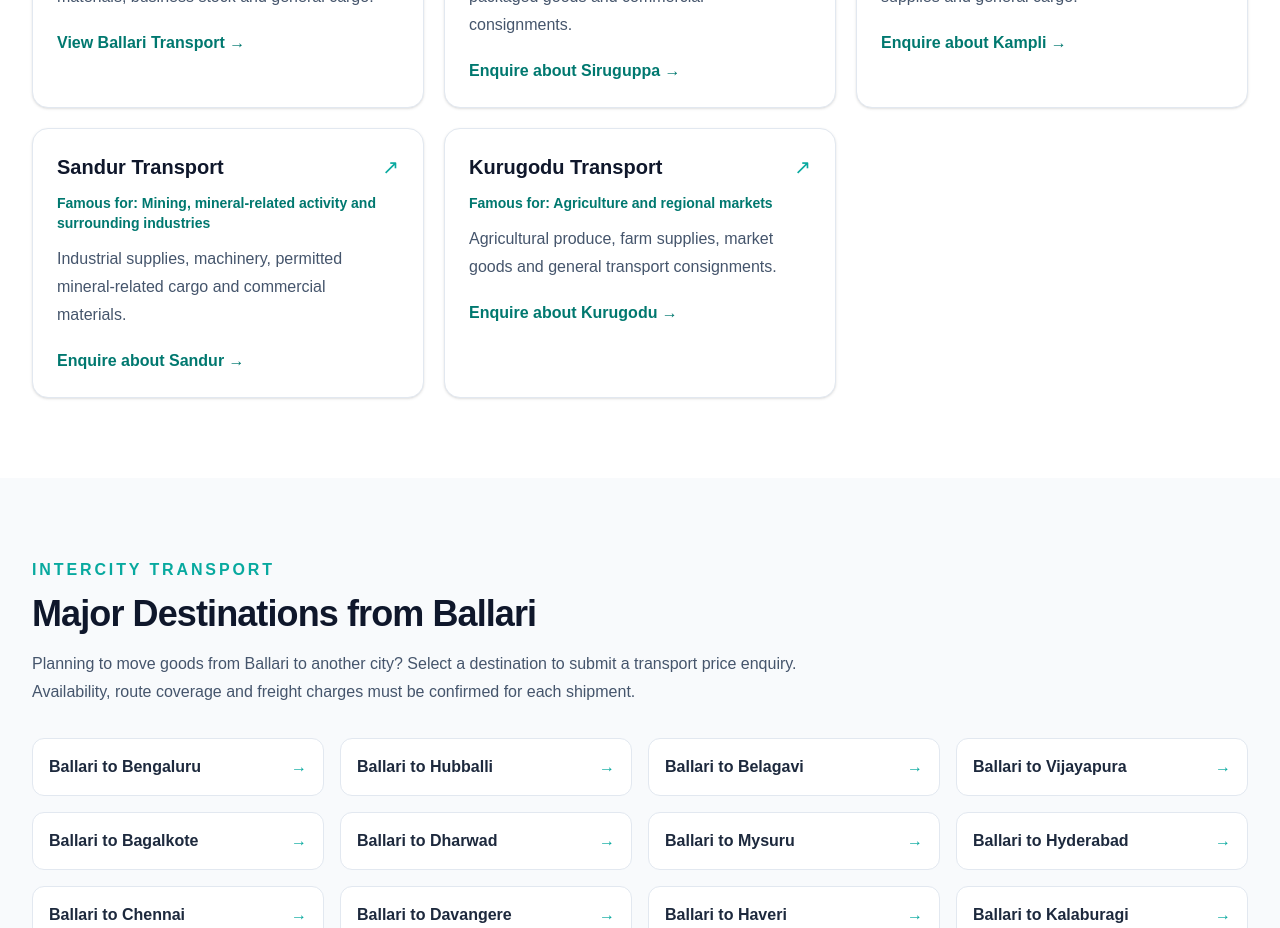
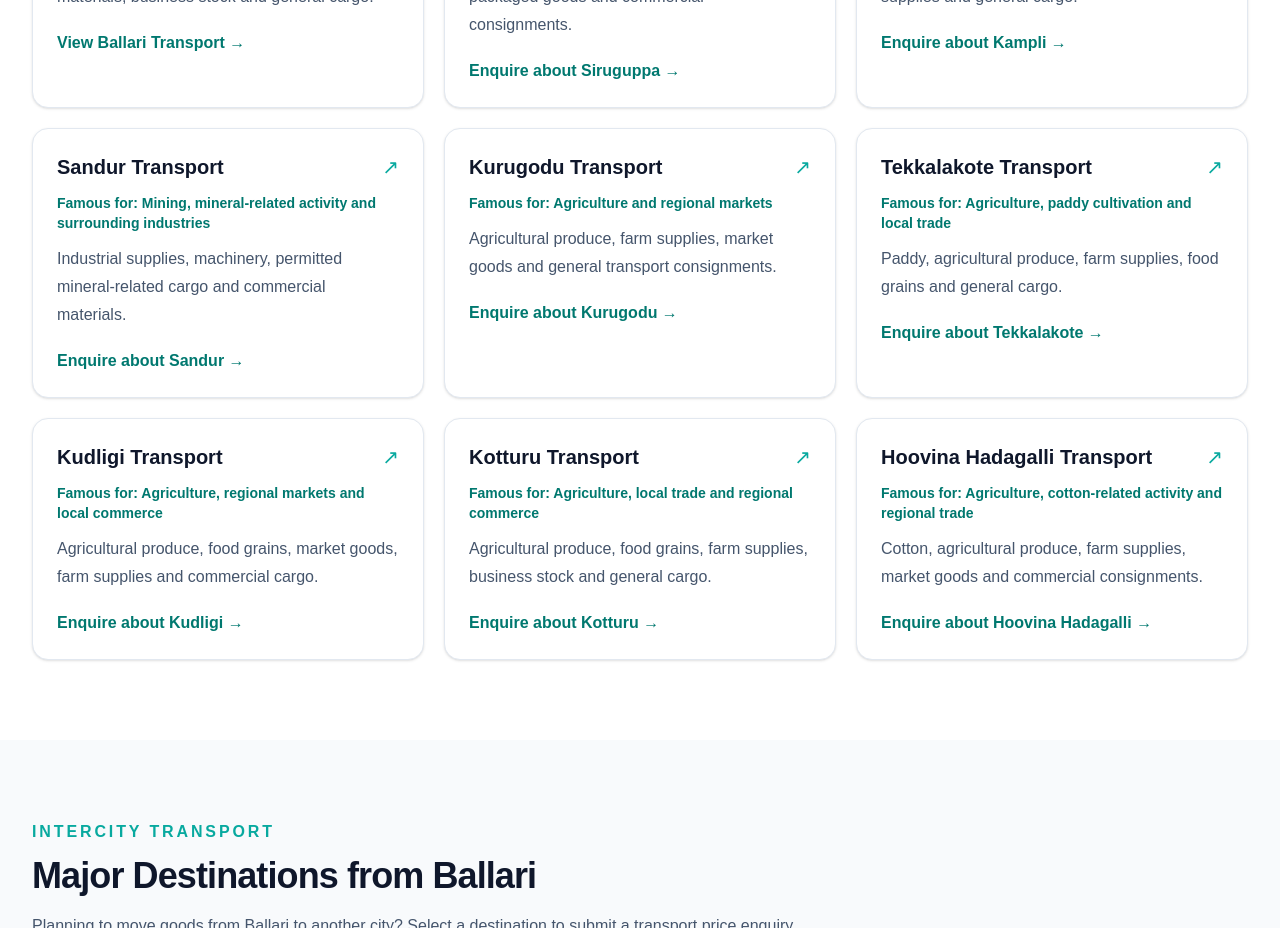
Before and after one commit to haleemablog-del/loadzy, a Next.js app: page /ballari-transport in a window 1280 px wide. Shown: the part 3220-4148 px from the top of the page. Built offline with nearby package versions, Linux system fonts and the light colour scheme; no server answers.

Commit message:
Add Ballari town transport links

```diff
--- a/app/ballari-transport/page.tsx
+++ b/app/ballari-transport/page.tsx
@@ -100,7 +100,7 @@ const destinations = [
 const towns = [
   {
     name: "Ballari",
-    slug: "ballari",
+    slug: "ballari-transport",
     famousFor: "District headquarters, trade and commercial activity",
     goods:
       "Commercial goods, machinery, construction materials, business stock and general cargo.",
@@ -108,7 +108,7 @@ const towns = [
   },
   {
     name: "Siruguppa",
-    slug: "siruguppa",
+    slug: "siruguppa-transport",
     famousFor: "Agriculture, paddy cultivation and regional trade",
     goods:
       "Paddy, agricultural produce, farm supplies, packaged goods and commercial consignments.",
@@ -116,7 +116,7 @@ const towns = [
   },
   {
     name: "Kampli",
-    slug: "kampli",
+    slug: "kampli-transport",
     famousFor: "Agriculture and local commercial activity",
     goods:
       "Agricultural produce, market goods, business supplies and general cargo.",
@@ -124,7 +124,7 @@ const towns = [
   },
   {
     name: "Sandur",
-    slug: "sandur",
+    slug: "sandur-transport",
     famousFor: "Mining, mineral-related activity and surrounding industries",
     goods:
       "Industrial supplies, machinery, permitted mineral-related cargo and commercial materials.",
@@ -132,10 +132,42 @@ const towns = [
   },
   {
     name: "Kurugodu",
-    slug: "kurugodu",
+    slug: "kurugodu-transport",
     famousFor: "Agriculture and regional markets",
     goods:
       "Agricultural produce, farm supplies, market goods and general transport consignments.",
+    currentPage: false,
+  },
+    {
+    name: "Tekkalakote",
+    slug: "tekkalakote-transport",
+    famousFor: "Agriculture, paddy cultivation and local trade",
+    goods:
+      "Paddy, agricultural produce, farm supplies, food grains and general cargo.",
+    currentPage: false,
+  },
+  {
+    name: "Kudligi",
+    slug: "kudligi-transport",
+    famousFor: "Agriculture, regional markets and local commerce",
+    goods:
+      "Agricultural produce, food grains, market goods, farm supplies and commercial cargo.",
+    currentPage: false,
+  },
+  {
+    name: "Kotturu",
+    slug: "kotturu-transport",
+    famousFor: "Agriculture, local trade and regional commerce",
+    goods:
+      "Agricultural produce, food grains, farm supplies, business stock and general cargo.",
+    currentPage: false,
+  },
+  {
+    name: "Hoovina Hadagalli",
+    slug: "hoovina-hadagalli-transport",
+    famousFor: "Agriculture, cotton-related activity and regional trade",
+    goods:
+      "Cotton, agricultural produce, farm supplies, market goods and commercial consignments.",
     currentPage: false,
   },
 ];
@@ -477,8 +509,7 @@ export default function BallariTransportPage() {
           {towns.map((town) => (
             <Link
               key={town.slug}
-              href={town.currentPage ? PAGE_URL : "/contact"}
-              className="group rounded-2xl border border-slate-200 bg-white p-6 shadow-sm transition hover:-translate-y-1 hover:border-[#08A99F] hover:shadow-lg"
+              href={`/${town.slug}`}              className="group rounded-2xl border border-slate-200 bg-white p-6 shadow-sm transition hover:-translate-y-1 hover:border-[#08A99F] hover:shadow-lg"
             >
               <div className="flex items-start justify-between gap-3">
                 <h3 className="text-xl font-bold text-slate-900 group-hover:text-teal-700">
```
